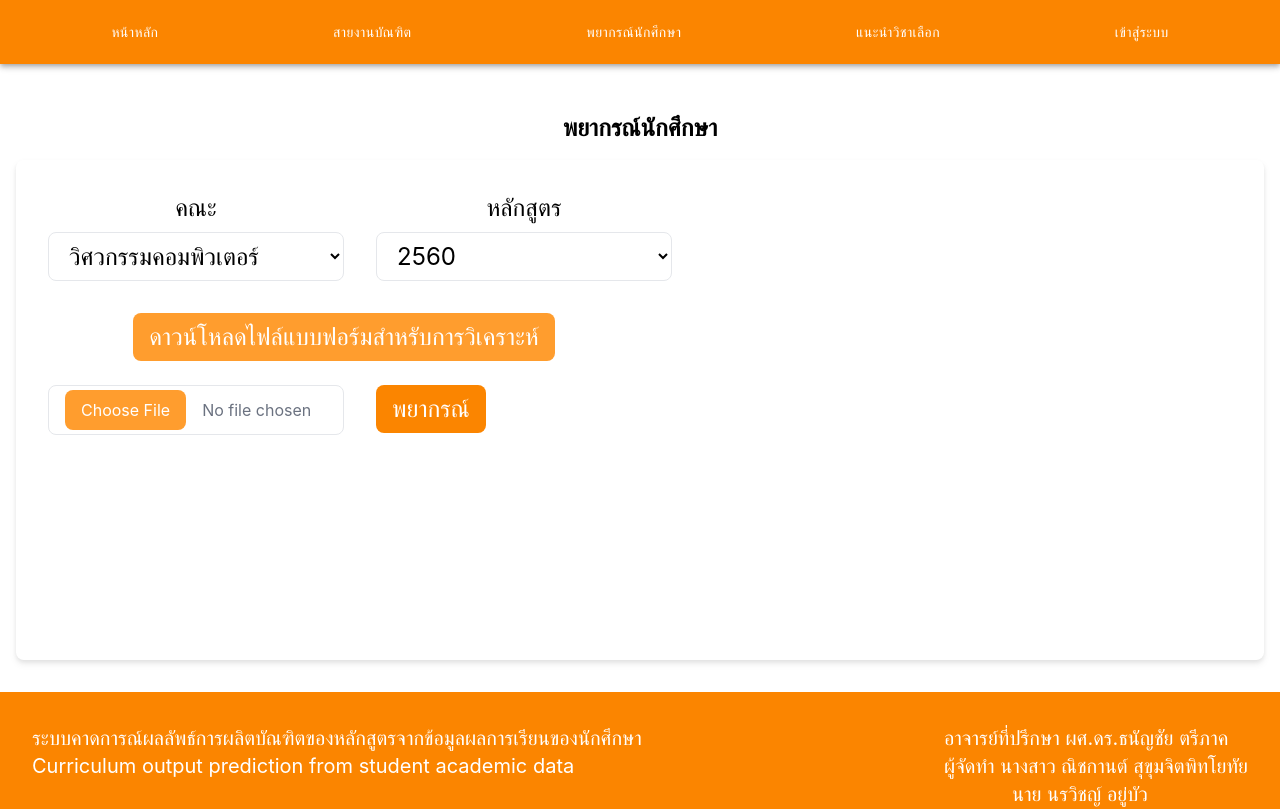
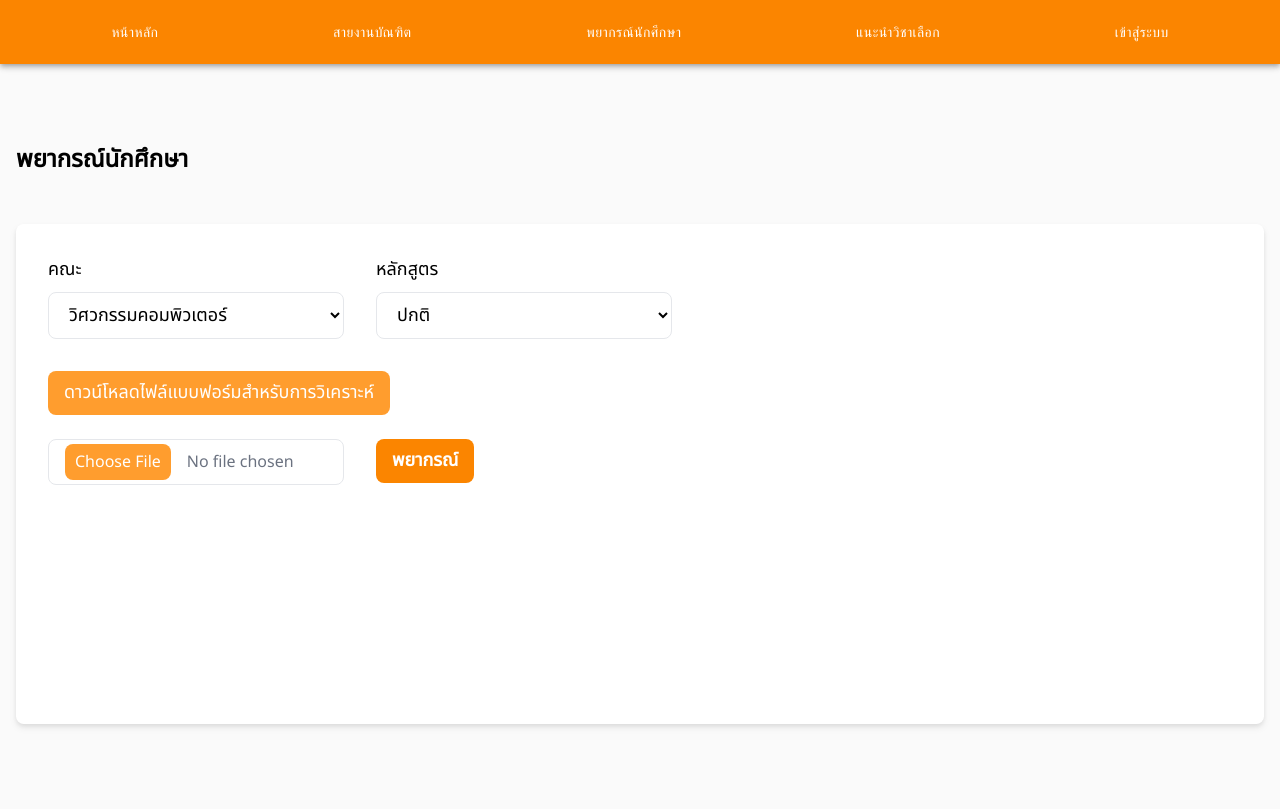
Before and after one commit to MashMaleLLO/Project_APS_CE_DEV, a React (Create React App) app in the folder django project/aps_ce_frontend/: page /predictStudent in a window 1280 px wide. Shown: the top 809 px of the page. Built offline with nearby package versions, Linux system fonts and the light colour scheme.

Commit message:
อัพหน้าฟร้อน

```diff
--- a/django project/aps_ce_frontend/package.json
+++ b/django project/aps_ce_frontend/package.json
@@ -23,7 +23,7 @@
     "web-vitals": "^2.1.4"
   },
   "scripts": {
-    "start": "react-scripts --openssl-legacy-provider start",
+    "start": "react-scripts start",
     "build": "react-scripts build",
     "test": "react-scripts test",
     "eject": "react-scripts eject"
--- /dev/null
+++ b/django project/aps_ce_frontend/postcss.config.js
@@ -0,0 +1,6 @@
+module.exports = {
+  plugins: {
+    tailwindcss: {},
+    autoprefixer: {},
+  },
+};
--- a/django project/aps_ce_frontend/public/index.html
+++ b/django project/aps_ce_frontend/public/index.html
@@ -24,7 +24,12 @@
       work correctly both with client-side routing and a non-root public URL.
       Learn how to configure a non-root public URL by running `npm run build`.
     -->
-    <title>React App</title>
+    <link rel="preconnect" href="https://fonts.googleapis.com" />
+    <link rel="preconnect" href="https://fonts.gstatic.com" crossorigin />
+    <link
+      href="https://fonts.googleapis.com/css2?family=Noto+Sans+Thai&display=swap"
+      rel="stylesheet"
+    />
   </head>
   <body>
     <noscript>You need to enable JavaScript to run this app.</noscript>
--- a/django project/aps_ce_frontend/src/App.js
+++ b/django project/aps_ce_frontend/src/App.js
@@ -1,43 +1,68 @@
-import React from 'react';
-import { Routes, Route } from 'react-router-dom';
-
-import DataUpload from './Pages/dataUpload';
-import GenModel from './Pages/genModel';
-import ModelList from './Pages/modelList';
-import CareerUpdate from './Pages/updateStudentCareer';
-
-import OutputCareer from './Pages/outputCareer';
-import PredictStudent from './Pages/predictStudent';
-import HomePage from './Pages/index'
-import Login from './Pages/login'
-import RecommendSubject from './Pages/recommendSubject'
-
-import Navbar from './Component/navbar';
-import Footer from './Component/footer';
-import { theme } from './Component/theme';
-import { ThemeProvider } from '@mui/material/styles';
+import React from "react";
+import { BrowserRouter, Routes, Route } from "react-router-dom";
+import DataUpload from "./Pages/dataUpload";
+import GenModel from "./Pages/genModel";
+import ModelList from "./Pages/modelList";
+import CareerUpdate from "./Pages/updateStudentCareer";
+import OutputCareer from "./Pages/outputCareer";
+import PredictStudent from "./Pages/predictStudent";
+import HomePage from "./Pages/index";
+import Login from "./Pages/login";
+import RecommendSubject from "./Pages/recommendSubject";
+import Navbar from "./Component/navbar";
+import Footer from "./Component/footer";
+import { theme } from "./Component/theme";
+import { ThemeProvider } from "@mui/material/styles";
 
 function App() {
-    return (
-        <ThemeProvider theme={theme}>
-        <Navbar/>
+  return (
+    <ThemeProvider theme={theme}>
+      <div>
+        <Navbar />
         <Routes>
+          <Route path="/" element={<HomePage />} />
+          <Route path="/outputCareer" element={<OutputCareer />} />
+          <Route path="/predictStudent" element={<PredictStudent />} />
+          <Route path="/recommendSubject" element={<RecommendSubject />} />
+          <Route path="/login" element={<Login />} />
 
-            <Route path="/" element={<center><HomePage/></center>} />
-            <Route path="/outputCareer" element={<center><OutputCareer/></center>} />
-            <Route path="/predictStudent" element={<center><PredictStudent/></center>} />
-            <Route path="/recommendSubject" element={<center><RecommendSubject/></center>} />
-            <Route path="/login" element={<center><Login/></center>} />
-            <Route path="/dataUpload" element={<center><DataUpload/></center>} />
-
-            <Route path="/genModel" element={<center><GenModel/></center>} />
-            <Route path="/temp" element={<center><ModelList/></center>} />
-            <Route path="/careerUpdate" element={<center><CareerUpdate/></center>} />
-
+          <Route
+            path="/dataUpload"
+            element={
+              <center>
+                <DataUpload />
+              </center>
+            }
+          />
+          <Route
+            path="/genModel"
+            element={
+              <center>
+                <GenModel />
+              </center>
+            }
+          />
+          <Route
+            path="/temp"
+            element={
+              <center>
+                <ModelList />
+              </center>
+            }
+          />
+          <Route
+            path="/careerUpdate"
+            element={
+              <center>
+                <CareerUpdate />
+              </center>
+            }
+          />
         </Routes>
-        <Footer/>
-        </ThemeProvider>
-    );
+      </div>
+      <Footer />
+    </ThemeProvider>
+  );
 }
 
 export default App;
--- a/django project/aps_ce_frontend/src/Component/footer.js
+++ b/django project/aps_ce_frontend/src/Component/footer.js
@@ -2,15 +2,15 @@ import React from "react";
 
 const Footer = () => {
   return (
-    <div className="relative w-full px-8 py-8 bg-[#FB8500] position:fixed bottom-0 left-0 right-0;">
+    <div className="w-full px-8 py-8 bg-[#FB8500] bottom-0 left-0 right-0">
       <div className="flex justify-between space-x-4">
-        <span className="text-lg md:text-xl text-white">
+        <span className="text-base md:text-lg text-white">
           ระบบคาดการณ์ผลลัพธ์การผลิตบัณฑิตของหลักสูตรจากข้อมูลผลการเรียนของนักศึกษา{" "}
           <br />
           Curriculum output prediction from student academic data
         </span>
 
-        <div className="flex flex-col text-white text-lg md:text-xl">
+        <div className="flex flex-col text-white text-base md:text-lg">
           <span>อาจารย์ที่ปรึกษา ผศ.ดร.ธนัญชัย ตรีภาค</span>
           <span>ผู้จัดทำ นางสาว ณิชกานต์ สุขุมจิตพิทโยทัย</span>
           <span className="ml-1 indent-16"> นาย นรวิชญ์ อยู่บัว</span>
--- a/django project/aps_ce_frontend/src/Pages/dataUpload.js
+++ b/django project/aps_ce_frontend/src/Pages/dataUpload.js
@@ -1,7 +1,7 @@
 import React, { useState , useEffect } from "react";
 import axios from "axios";
 
-const SubjectUpload = () => {
+const DataUpload = () => {
   let formData = new FormData();
   const [csvFile, setCsvFile] = useState();
   const [dataType, setDataType] = useState("subjectData");
@@ -78,4 +78,4 @@ const SubjectUpload = () => {
   );
 };
 
-export default SubjectUpload;
+export default DataUpload;
--- a/django project/aps_ce_frontend/src/Pages/predictStudent.js
+++ b/django project/aps_ce_frontend/src/Pages/predictStudent.js
@@ -49,37 +49,37 @@ const PredictStudent = () => {
   };
 
   return (
+    <div className="flex flex-col min-h-screen justify-between">
       <div className="container mx-auto py-8 px-4">
-      <h1 className="py-4 text-xl md:text-2xl font-bold">พยากรณ์นักศึกษา</h1>
+        <h1 className="py-12 text-xl md:text-2xl font-bold">พยากรณ์นักศึกษา</h1>
         <div className="container mx-auto flex flex-col rounded-lg drop-shadow-md bg-white px-8 py-8 space-y-6 w-full h-[500px]">
           <form onSubmit={getDownloadFile}>
             <div className="flex flex-wrap items-end gap-8">
-            <div className="space-y-2 text-lg md:text-2xl w-full md:w-1/4">
+              <div className="space-y-2 text-base md:text-lg w-full md:w-1/4">
                 {/* เเถวที่ 1 : Dropdown*/}
-
                 <label htmlFor="select-option">คณะ</label>
                 <select
                   id="select-option"
                   className="w-full px-4 py-2 bg-white border border-grey-300 rounded-lg focus:bg-grey-200 focus:border-[#FB8500] focus:outline-none"
                 >
                   <option value="computer">วิศวกรรมคอมพิวเตอร์</option>
-                <option value="computerNext">วิศวกรรมคอมพิวเตอร์(ต่อเนื่อง)</option>
+                  <option value="computerNext">วิศวกรรมไฟฟ้า</option>
                 </select>
               </div>
-            <div className="space-y-2 text-lg md:text-2xl w-full md:w-1/4">
+              <div className="space-y-2 text-base md:text-lg w-full md:w-1/4">
                 <label htmlFor="select-option">หลักสูตร</label>
                 <select
                   id="select-option"
                   className="w-full px-4 py-2 bg-white border border-grey-300 rounded-lg focus:bg-grey-200 focus:border-[#FB8500] focus:outline-none"
                 >
-                <option value="computer">2560</option>
-                <option value="computerNext">2556</option>
+                  <option value="computer">ปกติ</option>
+                  <option value="computerNext">ต่อเนื่อง</option>
                 </select>
               </div>
               <div className=" text-lg md:text-2xl w-full md:w-2/4">
                 <button
-                type="submit"
-                className="text-white text-text-lg md:text-2xl px-4 py-2 rounded-lg bg-[#FF9D2E] hover:bg-[#F28204]"
+                  type="download"
+                  className="text-white text-base md:text-lg px-4 py-2 rounded-lg bg-[#FF9D2E] hover:bg-[#F28204]"
                 >
                   ดาวน์โหลดไฟล์แบบฟอร์มสำหรับการวิเคราะห์
                 </button>
@@ -96,13 +96,13 @@ const PredictStudent = () => {
                   accept=".csv"
                   onChange={handleChange}
                   className="w-full px-4 py-1 text-gray-500 bg-white border border-grey-300 rounded-lg focus:bg-grey-200 focus:border-[#FB8500] focus:outline-none
-              file:bg-[#FF9D2E] file:rounded-lg file:border-none file:px-4 file:py-2 file:text-white file:cursor-pointer file:mr-4"
+              file:bg-[#FF9D2E] file:rounded-lg file:border-none file:px-2.5 file:py-1.5 file:text-white file:cursor-pointer file:mr-4"
                 />
               </div>
               <div>
                 <button
                   type="submit"
-                className="text-white text-lg md:text-2xl px-4 py-2 rounded-lg bg-[#FB8500] hover:bg-[#F28204]"
+                  className="text-white font-bold text-base md:text-lg px-4 py-2 rounded-lg bg-[#FB8500] hover:bg-[#F28204]"
                 >
                   พยากรณ์
                 </button>
@@ -111,6 +111,7 @@ const PredictStudent = () => {
           </form>
         </div>
       </div>
+    </div>
   );
 };
 
--- a/django project/aps_ce_frontend/src/index.css
+++ b/django project/aps_ce_frontend/src/index.css
@@ -1,17 +1,13 @@
 @tailwind base;
 @tailwind components;
 @tailwind utilities;
+@import url("https://fonts.googleapis.com/css2?family=Noto+Sans+Thai&display=swap");
 
 body {
   margin: 0;
-  font-family: -apple-system, BlinkMacSystemFont, 'Segoe UI', 'Roboto', 'Oxygen',
-    'Ubuntu', 'Cantarell', 'Fira Sans', 'Droid Sans', 'Helvetica Neue',
-    sans-serif;
+  padding: 0;
+  background: #fafafa;
+  font-family: "Noto Sans Thai", "sans-serif";
   -webkit-font-smoothing: antialiased;
   -moz-osx-font-smoothing: grayscale;
 }
-
-code {
-  font-family: source-code-pro, Menlo, Monaco, Consolas, 'Courier New',
-    monospace;
-}
--- a/django project/aps_ce_frontend/tailwind.config.js
+++ b/django project/aps_ce_frontend/tailwind.config.js
@@ -1,8 +1,13 @@
-/** @type {import('tailwindcss').Config} */
+/ @type {import('tailwindcss').Config} */
 module.exports = {
   content: ["./src/**/*.{html,js}"],
   theme: {
-    extend: {},
+    extend: {
+      colors: {
+        primary: "#FB8500",
+        secondary: "#F28204",
+      },
+    },
   },
   plugins: [],
-}
+};
```
Also changed, not shown: django project/aps_ce_frontend/src/Pages/login.js (+5 -6 lines). Lines whose indentation alone changed are shown as unchanged.
